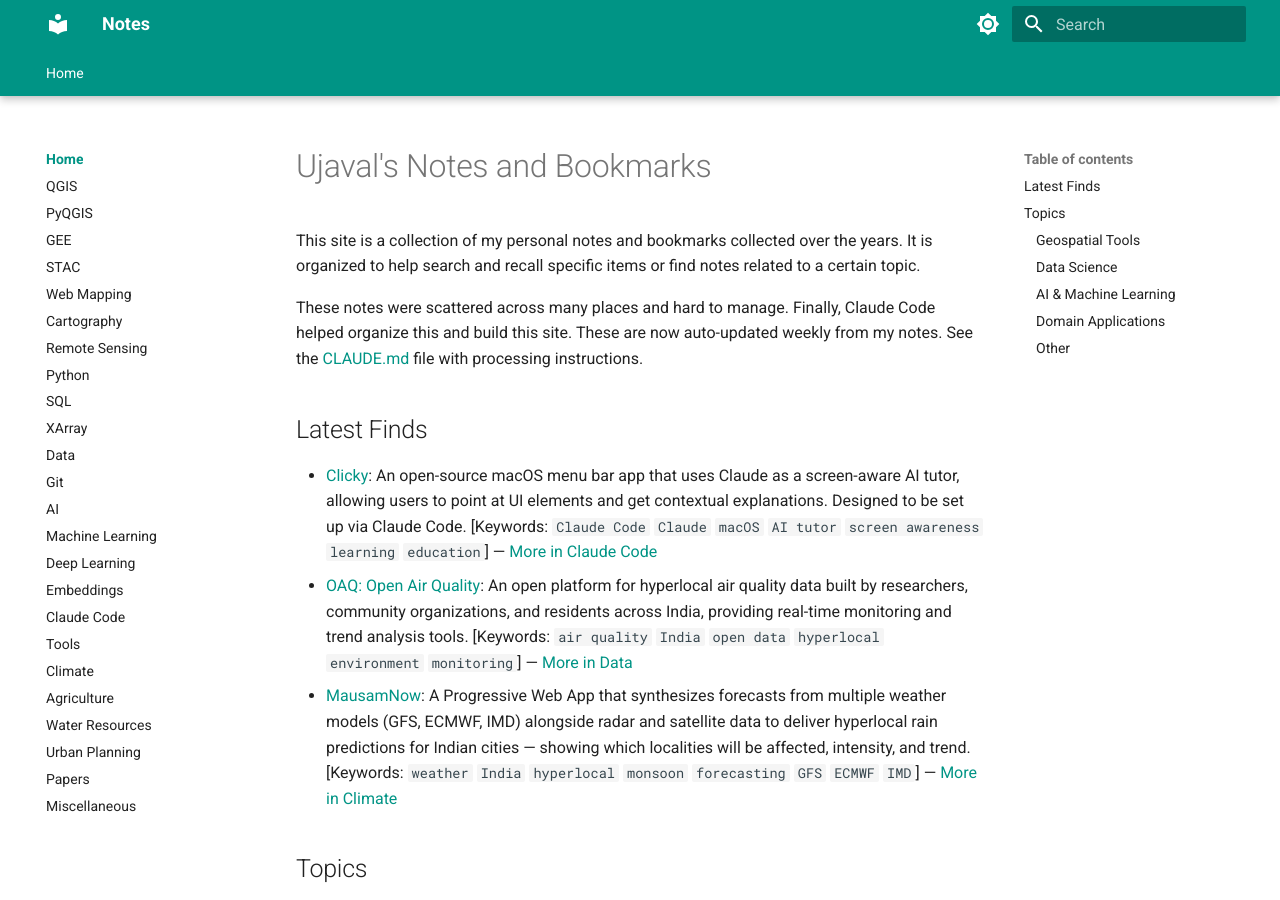
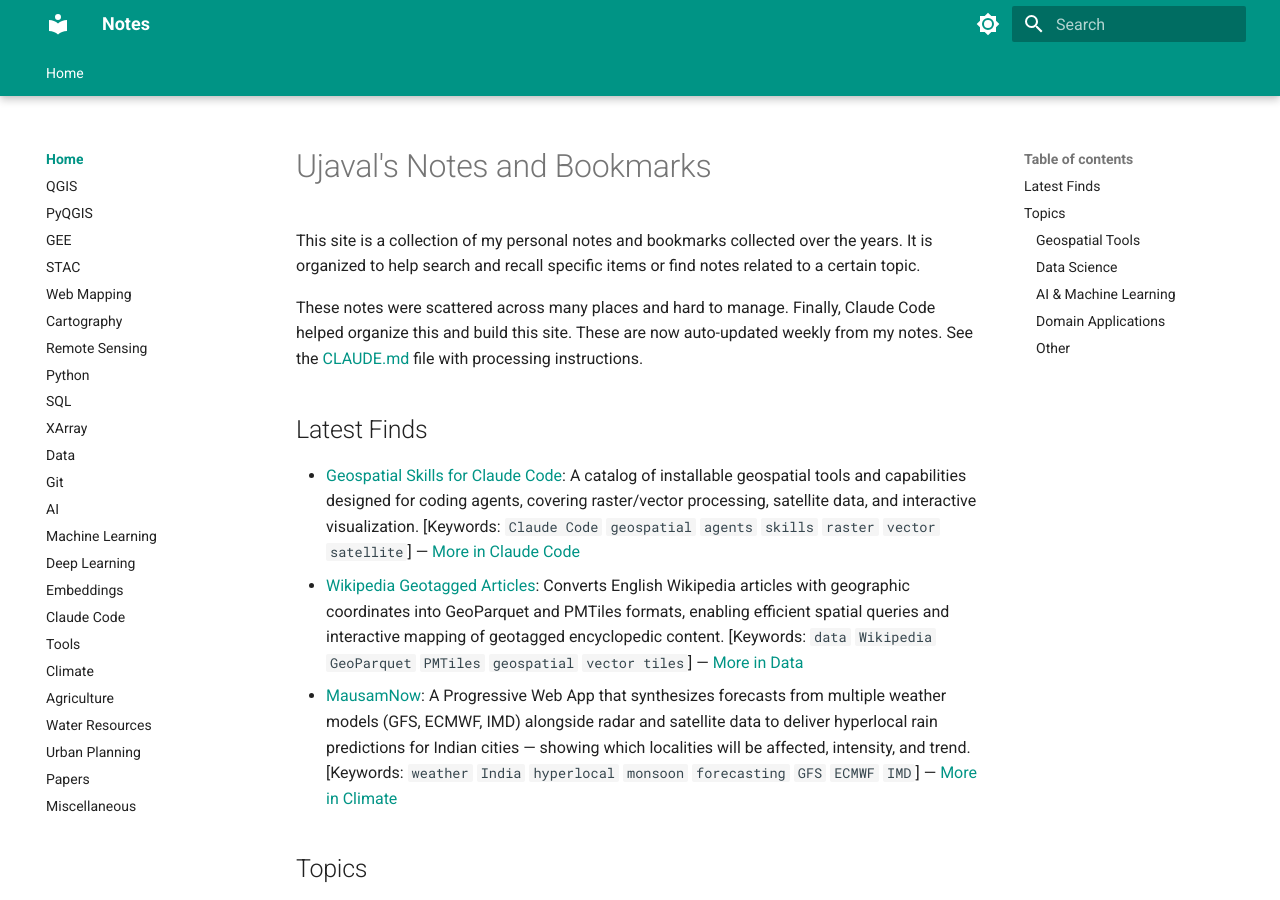
Before and after one commit to spatialthoughts/notes, an MkDocs documentation site: the page built from content/index.md, in a window 1280 px wide and 900 px high. Built offline with MkDocs 1.6.1 and Material for MkDocs 9.7.7, drawn with Linux system fonts in a browser that asks for light colours.

Commit message:
Process 2026-04-13, 2026-04-15 daily notes: add Wikipedia Geotagged Articles to Data, Geospatial Skills for Claude Code to Claude_Code; update Latest Finds
Co-Authored-By: Claude Sonnet 4.6 <noreply@anthropic.com>

```diff
--- a/content/index.md
+++ b/content/index.md
@@ -6,8 +6,8 @@ These notes were scattered across many places and hard to manage. Finally, Claud
 
 ## Latest Finds
 
-- [Clicky](https://github.com/farzaa/clicky): An open-source macOS menu bar app that uses Claude as a screen-aware AI tutor, allowing users to point at UI elements and get contextual explanations. Designed to be set up via Claude Code. [Keywords: `Claude Code` `Claude` `macOS` `AI tutor` `screen awareness` `learning` `education`] — [More in Claude Code](Claude_Code.md)
-- [OAQ: Open Air Quality](https://oaq.notf.in/): An open platform for hyperlocal air quality data built by researchers, community organizations, and residents across India, providing real-time monitoring and trend analysis tools. [Keywords: `air quality` `India` `open data` `hyperlocal` `environment` `monitoring`] — [More in Data](Data.md)
+- [Geospatial Skills for Claude Code](https://isaac.earth/geospatial-skills/#catalog): A catalog of installable geospatial tools and capabilities designed for coding agents, covering raster/vector processing, satellite data, and interactive visualization. [Keywords: `Claude Code` `geospatial` `agents` `skills` `raster` `vector` `satellite`] — [More in Claude Code](Claude_Code.md)
+- [Wikipedia Geotagged Articles](https://github.com/Shane98c/wiki-geoparquet): Converts English Wikipedia articles with geographic coordinates into GeoParquet and PMTiles formats, enabling efficient spatial queries and interactive mapping of geotagged encyclopedic content. [Keywords: `data` `Wikipedia` `GeoParquet` `PMTiles` `geospatial` `vector tiles`] — [More in Data](Data.md)
 - [MausamNow](https://open.substack.com/pub/abhijitvaidya/p/your-weather-app-wasnt-built-for): A Progressive Web App that synthesizes forecasts from multiple weather models (GFS, ECMWF, IMD) alongside radar and satellite data to deliver hyperlocal rain predictions for Indian cities — showing which localities will be affected, intensity, and trend. [Keywords: `weather` `India` `hyperlocal` `monsoon` `forecasting` `GFS` `ECMWF` `IMD`] — [More in Climate](Climate.md)
 
 ## Topics
```
Also changed, not shown: content/Claude_Code.md (+2 -0 lines), content/Data.md (+2 -0 lines).
